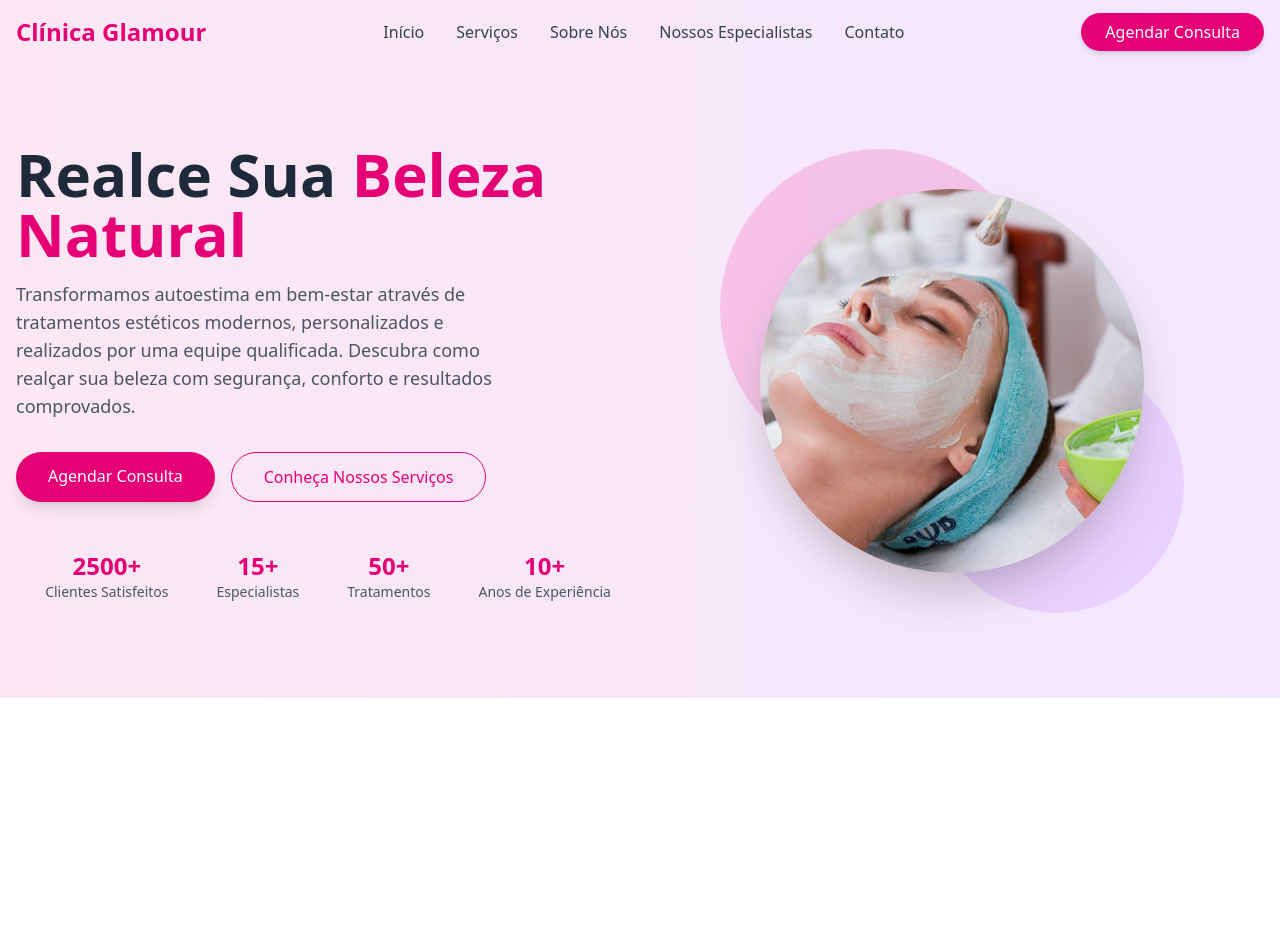
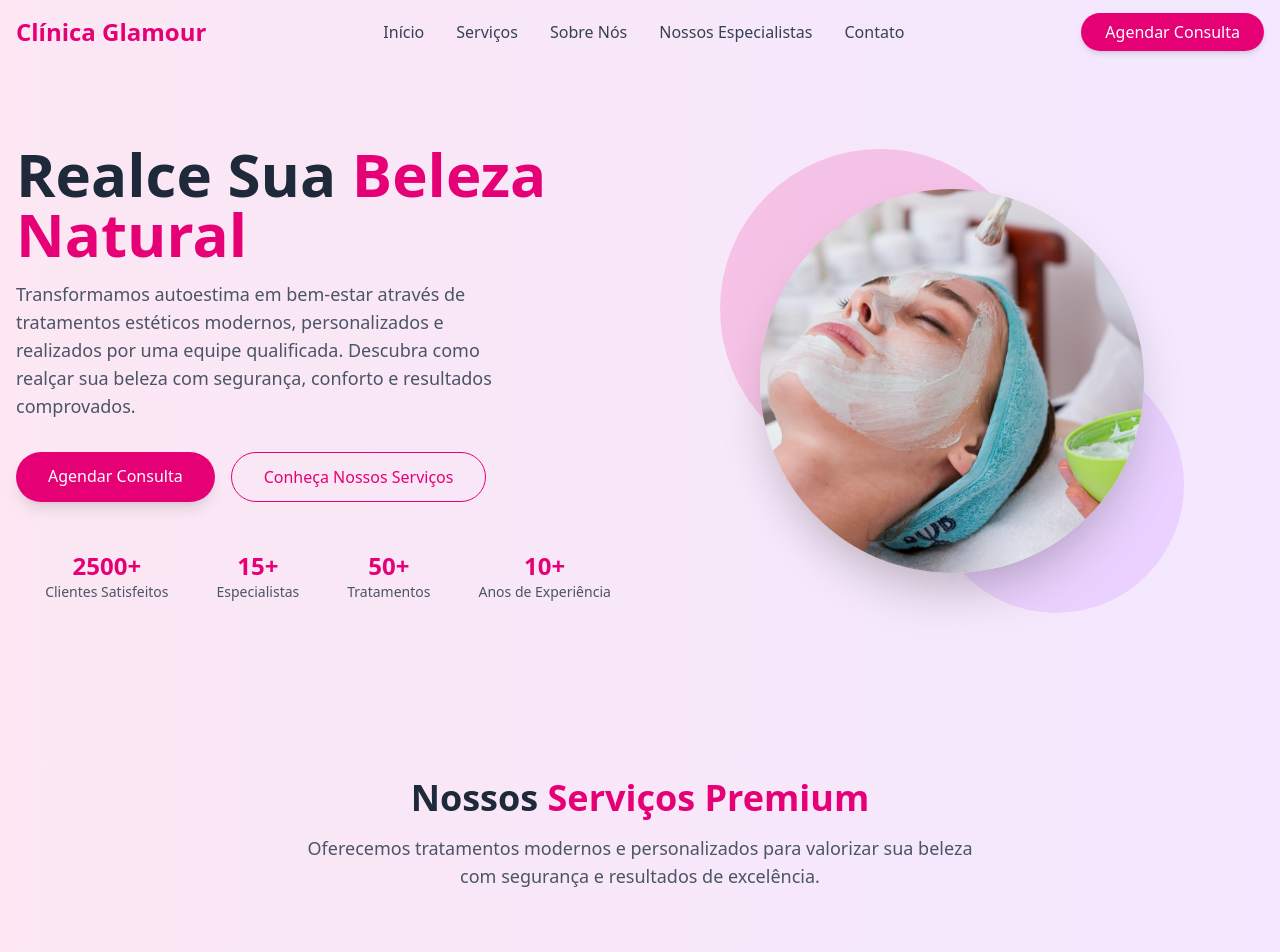
Before and after one commit to WeldonPereira/cosmetics-site, a React (Vite) app: page / in a window 1280 px wide. Shown: the top 952 px of the page. Before the commit the page ends 800 px from the top, so only its background shows below. Built offline with nearby package versions, Linux system fonts and the light colour scheme.

Commit message:
feat: adicionar página de serviços

```diff
--- a/src/App.jsx
+++ b/src/App.jsx
@@ -3,6 +3,7 @@ import AOS from "aos";
 import "aos/dist/aos.css";
 import Header from "./components/Header";
 import Hero from "./components/Hero";
+import Services from "./components/Services";
 
 function App() {
   useEffect(() => {
@@ -14,6 +15,7 @@ function App() {
     <div>
       <Header />
       <Hero />
+      <Services />
     </div>
   );
 }
```
